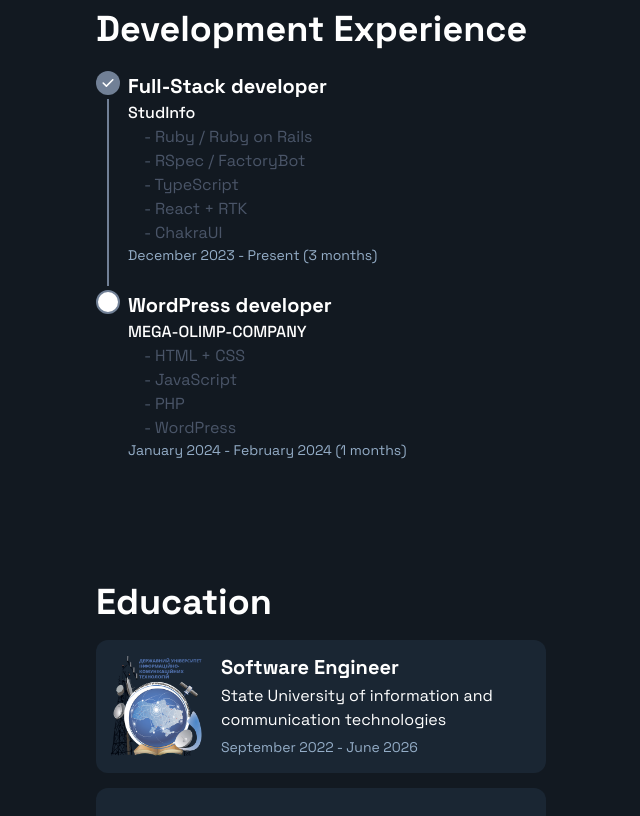
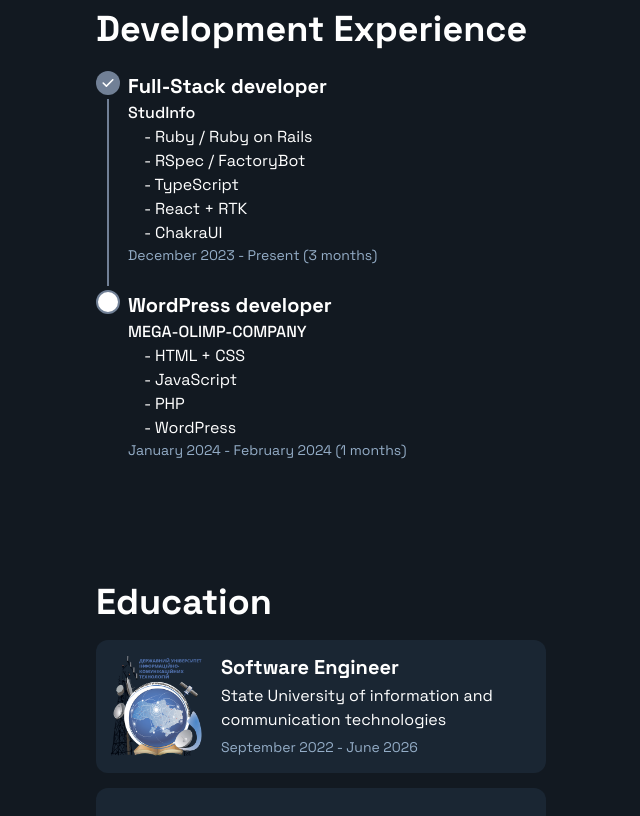
Before and after one commit to DenysHarkavenko/harkavenko_dev, a React (Vite) app: page / in a window 1280 px wide. Shown: the part 1180-1996 px from the top of the page, without its empty margins (94-734 px from the left). Built offline with nearby package versions, Linux system fonts and the light colour scheme.

Commit message:
fix problem with props

```diff
--- a/src/components/Main/Modules/ExperienceStepper.tsx
+++ b/src/components/Main/Modules/ExperienceStepper.tsx
@@ -1,6 +1,7 @@
 import {
 	Box,
 	Step,
+	Text,
 	StepDescription,
 	StepIcon,
 	StepIndicator,
@@ -33,22 +34,28 @@ const ExperienceStepper: React.FC = () => {
 					<StepIndicator bg='#fff'>
 						<StepStatus complete={<StepIcon />} />
 					</StepIndicator>
-
 					<Box flexShrink='0'>
-            <StepTitle color='#fff' fontWeight='bold' fontSize='20px'>
+						<StepTitle>
+							<Text color='#fff' fontWeight='bold' fontSize='20px'>
 								{step.title}
+							</Text>
 						</StepTitle>
-            <StepDescription fontSize='16px' color='#fff' fontWeight='medium'>
+						<StepDescription>
+							<Text fontSize='16px' color='#fff' fontWeight='medium'>
 								{step.company}
+							</Text>
 						</StepDescription>
-            <StepDescription fontSize='16px' as='div'>
+						<StepDescription>
+							<Text fontSize='16px' as='div'>
 								{step.description}
+							</Text>
 						</StepDescription>
-            <StepDescription color='#94ADC7' fontSize='14px'>
+						<StepDescription>
+							<Text color='#94ADC7' fontSize='14px'>
 								{step.time}
+							</Text>
 						</StepDescription>
 					</Box>
-
 					<StepSeparator />
 				</Step>
 			))}
```
Lines whose indentation alone changed are shown as unchanged.
